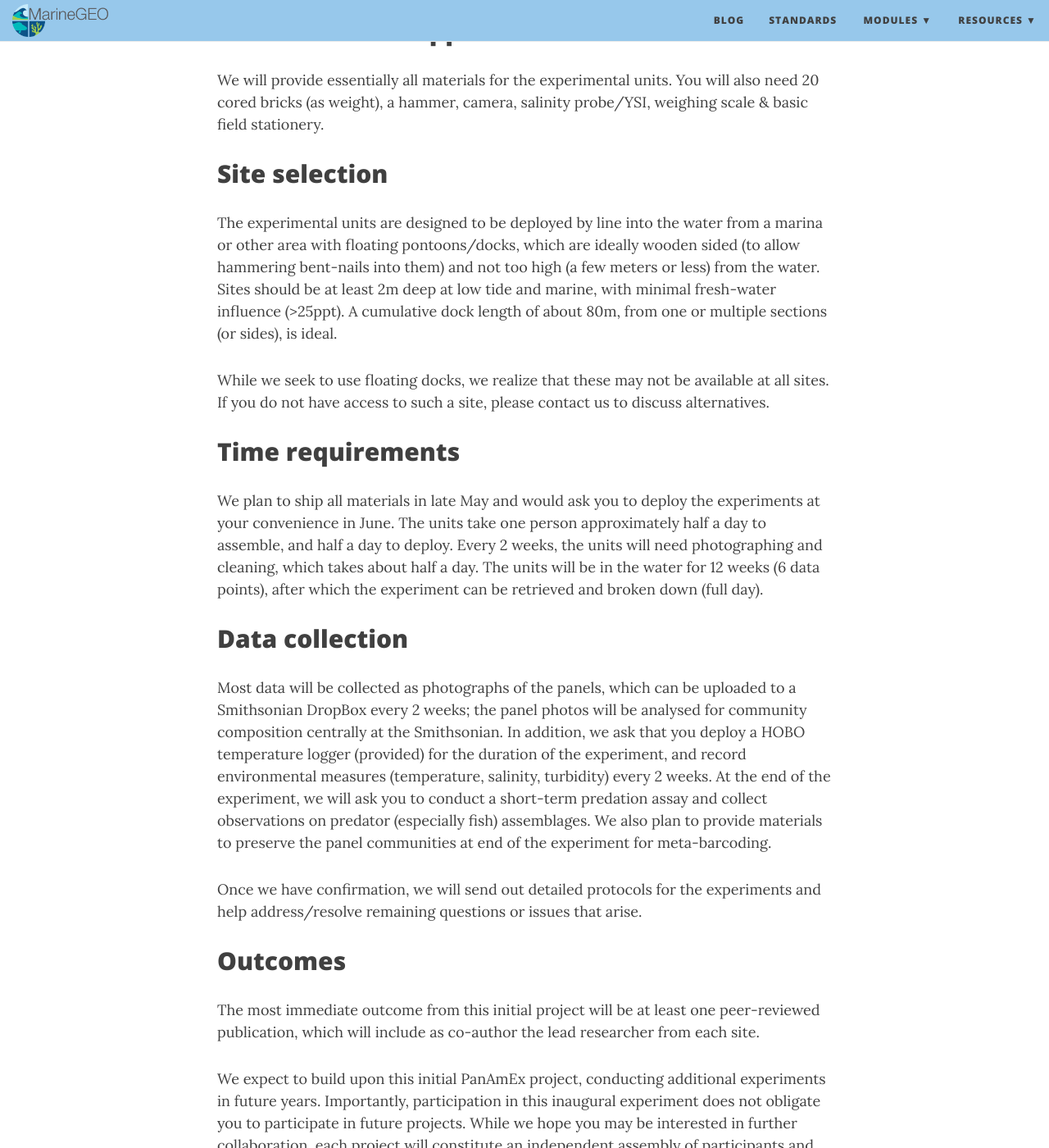
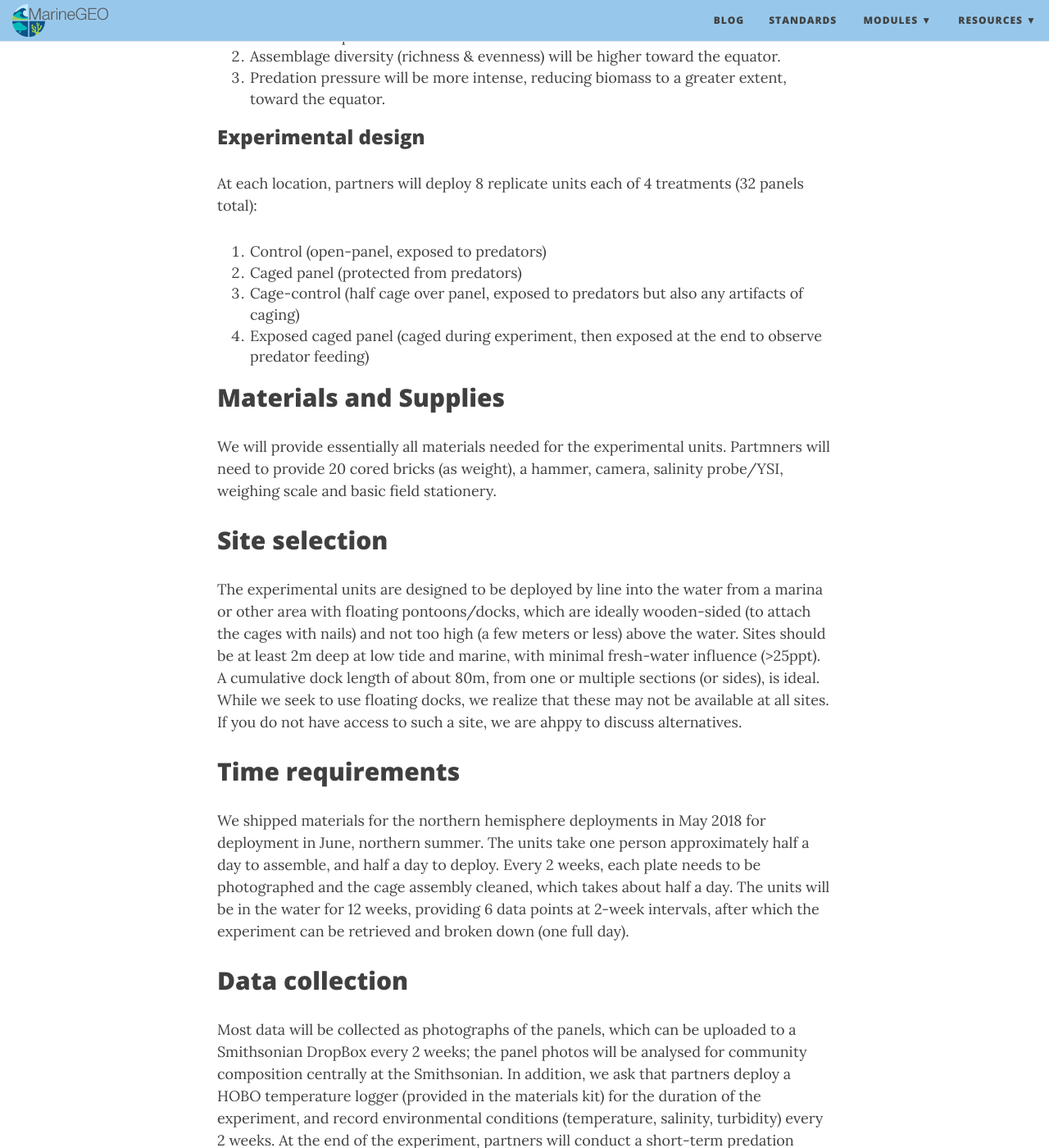
Before and after one commit to mukhamadazistholib/marinegeo.github.io, a Jekyll site: the page built from _module-groups/panamex.md, in a window 1280 px wide and 1400 px high, scrolled down 1153 px. Shown: the whole window at 82% size. Built offline with Jekyll 4.4.1, drawn with Linux system fonts in a browser that asks for light colours; nearby versions of some CDN libraries; some of the changed text lies outside the part shown.

Commit message:
Update panamex.md

```diff
--- a/_module-groups/panamex.md
+++ b/_module-groups/panamex.md
@@ -12,39 +12,42 @@ modules:
 
 # Purpose
 
+The Pan-American Experimental Initiative in Marine Macroecology (PanAmEx) is a new experimental network to examine broad-scale ecological patterns and processes across coastal marine ecosystems of North, Central, and South America. Panamex is coordinated and supported by the Smithsonian Institution (including the Smithsonian Environmental Research Center, Smithsonian Tropical Research Institute, and the Smithsonian-led MarineGEO program) and Temple University. The initiative relies on collaboration among a widely distributed network of partner researchers to implement simple (low effort), standardized, and replicated experiments.
+
+This first PanAmEx project, initiated in 2018 and 2019, is an experiment to assess gradients in interaction strength among nearshore marine organisms, focusing on how predation affects development of communities of fouling organisms. The experment's novelty is its unprecedented scale -- across latitudes nearly from plole to pole along the Americas, in both Atlantic and Pacific Oceans.
+
+
+
 ## Objectives
 
-To assess latitudinal patterns in key demographic processes and community interactions, including recruitment, assemblage composition, and the influence of predation pressure on the development of fouling communities.
-Settling plates serve as passive collectors for colonization of marine organisms, providing an easy and standardized method to assess the presence of key species and development of benthic communities. With your help, we will carry out a settling plate experiment at a series of locations throughout the Americas representing a (nearly) pole-to-pole latitudinal gradient in Atlantic and Pacific Oceans. We will assess changes in assemblage over time (repeated measures) and manipulate predation pressure using exclusion cages.
+The Panamex experiment will quantify latitudinal patterns in key demographic processes and community interactions, including recruitment, assemblage composition, and the influence of predation on fouling community development. We use PVC settling plates as passive collectors for colonization of organisms, providing a simple, standardized assessment of key species and benthic community assembly. The experiment uses predator-exclusion cages to test how predation affects communities, and how these effects change across global gradients of temperature and other environmental drivers. With your help, we will answer these questions!
 
 ### Hypotheses
 
-1.	Recruitment, organism growth, and percent cover will increase at a faster rate toward the equator
-2.	Assemblage diversity (richness & evenness) will be higher toward the equator
-3.	Predation pressure will be more intense, reducing biomass to a greater extent, toward the equator
+1.	Recruitment, organism growth, and percent cover will increase at a faster rate toward the equator.
+2.	Assemblage diversity (richness & evenness) will be higher toward the equator.
+3.	Predation pressure will be more intense, reducing biomass to a greater extent, toward the equator.
 
 ### Experimental design
-At each location, partners will deploy 8 replicates of 4 treatments (32 panels total):
-1.	Control (open-panel)
-2.	Caged panel
-3.	Cage-control (half cage over panel)
-4.	Exposed caged panel (panel caged for duration then exposed (open) at the end to observe predator visitation and effect on mature community)
+At each location, partners will deploy 8 replicate units each of 4 treatments (32 panels total):
+1.	Control (open-panel, exposed to predators)
+2.	Caged panel (protected from predators)
+3.	Cage-control (half cage over panel, exposed to predators but also any artifacts of caging)
+4.	Exposed caged panel (caged during experiment, then exposed at the end to observe predator feeding)
 
 ## Materials and Supplies
-We will provide essentially all materials for the experimental units. You will also need 20 cored bricks (as weight), a hammer, camera, salinity probe/YSI, weighing scale & basic field stationery.
+We will provide essentially all materials needed for the experimental units. Partmners will need to provide 20 cored bricks (as weight), a hammer, camera, salinity probe/YSI, weighing scale and basic field stationery.
 
 ## Site selection
-The experimental units are designed to be deployed by line into the water from a marina or other area with floating pontoons/docks, which are ideally wooden sided (to allow hammering bent-nails into them) and not too high (a few meters or less) from the water. Sites should be at least 2m deep at low tide and marine, with minimal fresh-water influence (>25ppt).  A cumulative dock length of about 80m, from one or multiple sections (or sides), is ideal.
-
-While we seek to use floating docks, we realize that these may not be available at all sites.  If you do not have access to such a site, please contact us to discuss alternatives.
+The experimental units are designed to be deployed by line into the water from a marina or other area with floating pontoons/docks, which are ideally wooden-sided (to attach the cages with nails) and not too high (a few meters or less) above the water. Sites should be at least 2m deep at low tide and marine, with minimal fresh-water influence (>25ppt).  A cumulative dock length of about 80m, from one or multiple sections (or sides), is ideal. While we seek to use floating docks, we realize that these may not be available at all sites.  If you do not have access to such a site, we are ahppy to discuss alternatives.
 
 ## Time requirements
-We plan to ship all materials in late May and would ask you to deploy the experiments at your convenience in June. The units take one person approximately half a day to assemble, and half a day to deploy. Every 2 weeks, the units will need photographing and cleaning, which takes about half a day. The units will be in the water for 12 weeks (6 data points), after which the experiment can be retrieved and broken down (full day).
+We shipped materials for the northern hemisphere deployments in May 2018 for deployment in June, northern summer. The units take one person approximately half a day to assemble, and half a day to deploy. Every 2 weeks, each plate needs to be  photographed and the cage assembly cleaned, which takes about half a day. The units will be in the water for 12 weeks, providing 6 data points at 2-week intervals, after which the experiment can be retrieved and broken down (one full day).
 
 ## Data collection
-Most data will be collected as photographs of the panels, which can be uploaded to a Smithsonian DropBox every 2 weeks; the panel photos will be analysed for community composition centrally at the Smithsonian. In addition, we ask that you deploy a HOBO temperature logger (provided) for the duration of the experiment, and record environmental measures (temperature, salinity, turbidity) every 2 weeks. At the end of the experiment, we will ask you to conduct a short-term predation assay and collect observations on predator (especially fish) assemblages.  We also plan to provide materials to preserve the panel communities at end of the experiment for meta-barcoding.
+Most data will be collected as photographs of the panels, which can be uploaded to a Smithsonian DropBox every 2 weeks; the panel photos will be analysed for community composition centrally at the Smithsonian. In addition, we ask that partners deploy a HOBO temperature logger (provided in the materials kit) for the duration of the experiment, and record environmental conditions (temperature, salinity, turbidity) every 2 weeks. At the end of the experiment, partners will conduct a short-term predation assay and collect observations on predators visiting the units.  We also expect to provide materials to preserve the panel communities at end of the experiment for DNA meta-barcoding.
 
-Once we have confirmation, we will send out detailed protocols for the experiments and help address/resolve remaining questions or issues that arise.
+See the detailed protocol document linked at the top of this page.
 
 ## Outcomes
 
@@ -60,3 +63,5 @@ We expect to build upon this initial PanAmEx project, conducting additional expe
 </div>
 
 # Protocol
+
+See PDF linked at the top of the page
```
